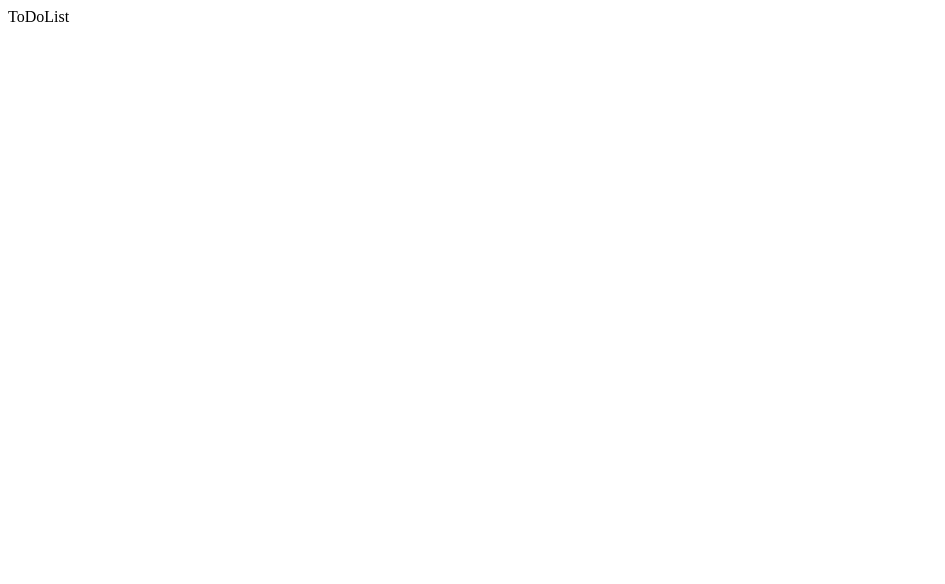
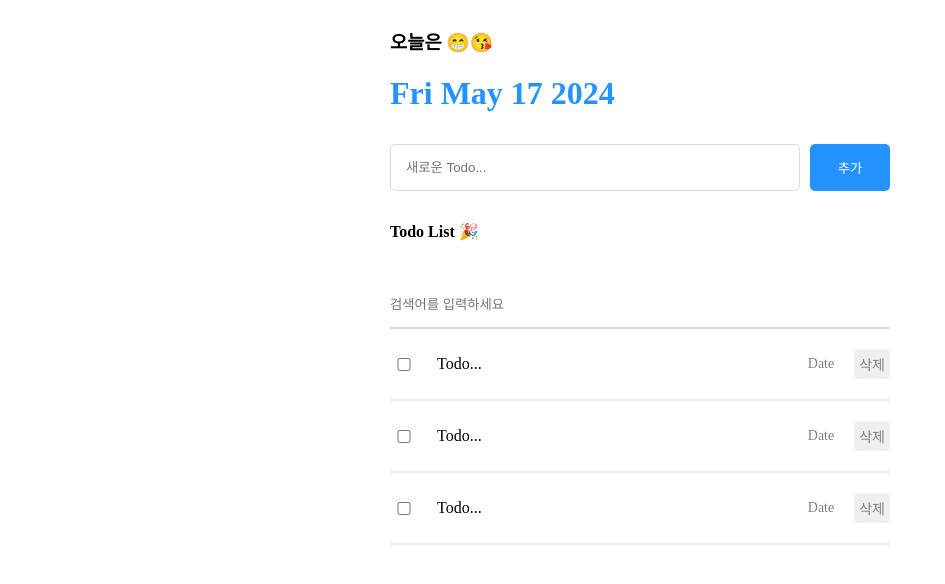
Before and after one commit to NamTaeHo/section08_ToDoList, a React (Vite) app: page / in a window 1280 px wide. Shown: the top 584 px of the page, without its empty margins (0-945 px from the left). Built offline with nearby package versions, Linux system fonts and the light colour scheme.

Commit message:
TodoList  UI 구현

```diff
--- a/src/App.css
+++ b/src/App.css
@@ -0,0 +1,8 @@
+.App {
+  width: 500px;
+  margin: 0 auto;
+
+  display: flex;
+  flex-direction: column;
+  gap: 10px;
+}
--- a/src/App.jsx
+++ b/src/App.jsx
@@ -1,7 +1,16 @@
 import "./App.css";
+import Header from "./components/Header";
+import Editor from "./components/Editor";
+import List from "./components/List";
 
 function App() {
-  return <>ToDoList</>;
+  return (
+    <div className="App">
+      <Header />
+      <Editor />
+      <List />
+    </div>
+  );
 }
 
 export default App;
--- /dev/null
+++ b/src/components/Editor.css
@@ -0,0 +1,20 @@
+.Editor {
+  display: flex;
+  gap: 10px;
+}
+
+.Editor input {
+  flex: 1;
+  padding: 15px;
+  border: 1px solid rgb(220, 220, 220);
+  border-radius: 5px;
+}
+
+.Editor button {
+  cursor: pointer;
+  width: 80px;
+  border: none;
+  background-color: rgb(37, 147, 255);
+  color: white;
+  border-radius: 5px;
+}
--- /dev/null
+++ b/src/components/Editor.jsx
@@ -0,0 +1,12 @@
+import "./Editor.css";
+
+const Editor = () => {
+  return (
+    <div className="Editor">
+      <input placeholder="새로운 Todo..."></input>
+      <button>추가</button>
+    </div>
+  );
+};
+
+export default Editor;
--- /dev/null
+++ b/src/components/Header.css
@@ -0,0 +1,3 @@
+.Header > h1 {
+  color: rgb(37, 147, 255);
+}
--- /dev/null
+++ b/src/components/Header.jsx
@@ -0,0 +1,12 @@
+import "./Header.css";
+
+const Header = () => {
+  return (
+    <div className="Header">
+      <h3>오늘은 😁😘</h3>
+      <h1>{new Date().toDateString()}</h1>
+    </div>
+  );
+};
+
+export default Header;
--- /dev/null
+++ b/src/components/List.css
@@ -0,0 +1,22 @@
+.List {
+  display: flex;
+  flex-direction: column;
+  gap: 20px;
+}
+
+.List > input {
+  width: 100%;
+  border: none;
+  border-bottom: 2px solid rgb(220, 220, 220);
+  padding: 15px 0px;
+}
+.List > input:focus {
+  outline: none;
+  border-bottom: 2px solid rgb(37, 147, 255);
+}
+
+.List .todos_wrapper {
+  display: flex;
+  flex-direction: column;
+  gap: 20px;
+}
--- /dev/null
+++ b/src/components/List.jsx
@@ -0,0 +1,18 @@
+import "./List.css";
+import TodoItem from "./TodoItem";
+
+const List = () => {
+  return (
+    <div className="List">
+      <h4>Todo List 🎉</h4>
+      <input placeholder="검색어를 입력하세요"></input>
+      <div className="todos_wrapper">
+        <TodoItem />
+        <TodoItem />
+        <TodoItem />
+      </div>
+    </div>
+  );
+};
+
+export default List;
--- /dev/null
+++ b/src/components/TodoItem.css
@@ -0,0 +1,29 @@
+.TodoItem {
+  display: flex;
+  align-items: center;
+  gap: 20px;
+  padding-bottom: 20px;
+  border-bottom: 2px solid rgb(235, 235, 235);
+}
+
+.TodoItem input {
+  width: 20px;
+}
+
+.TodoItem .content {
+  flex: 1;
+}
+
+.TodoItem .date {
+  font-size: 14px;
+  color: gray;
+}
+
+.TodoItem button {
+  cursor: pointer;
+  color: gray;
+  font-size: 14px;
+  border: none;
+  border-radius: 5px;
+  padding: 5px;
+}
--- /dev/null
+++ b/src/components/TodoItem.jsx
@@ -0,0 +1,14 @@
+import "./TodoItem.css";
+
+const TodoItem = () => {
+  return (
+    <div className="TodoItem">
+      <input type="checkbox"></input>
+      <div className="content">Todo...</div>
+      <div className="date">Date</div>
+      <button>삭제</button>
+    </div>
+  );
+};
+
+export default TodoItem;
```
